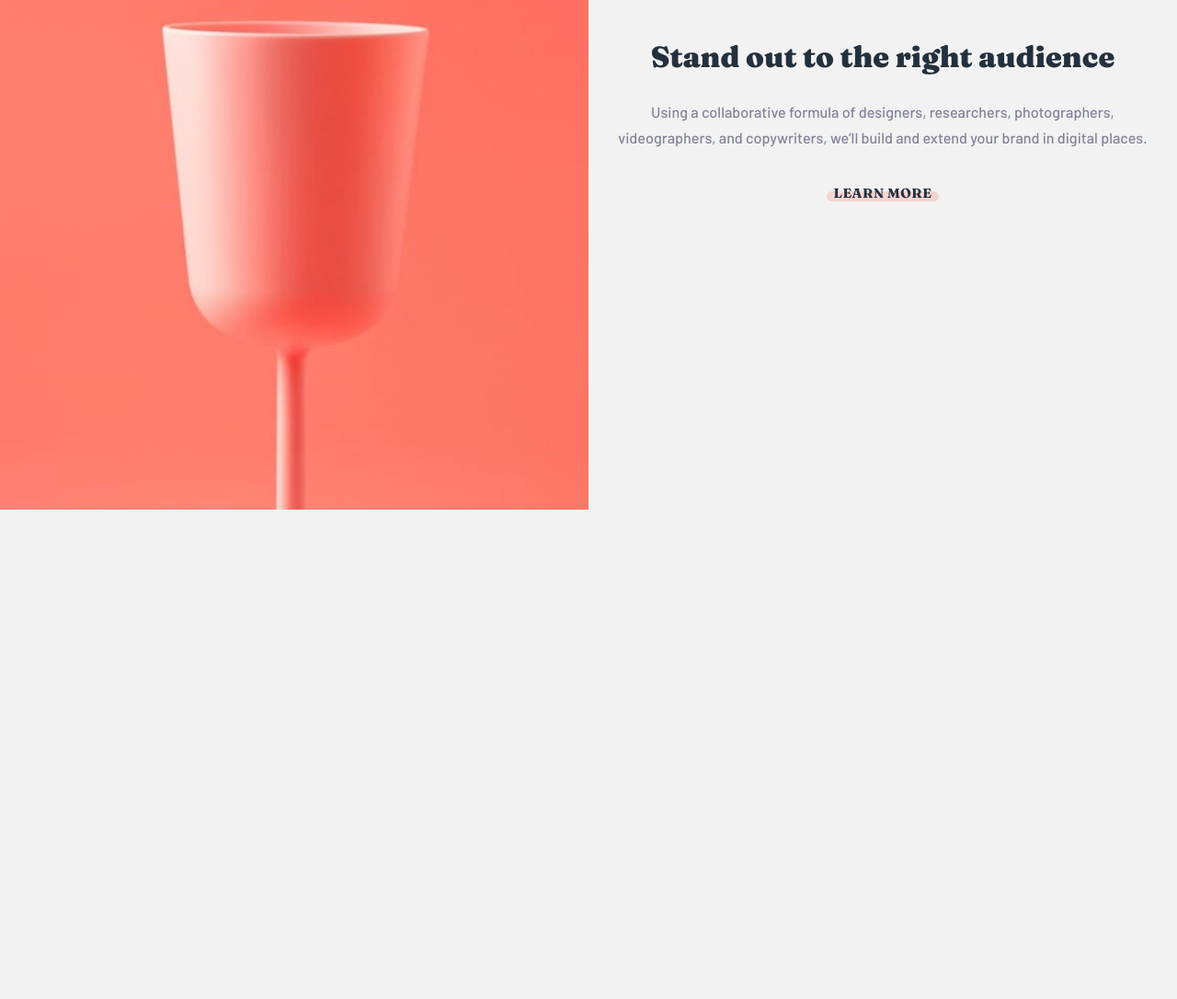
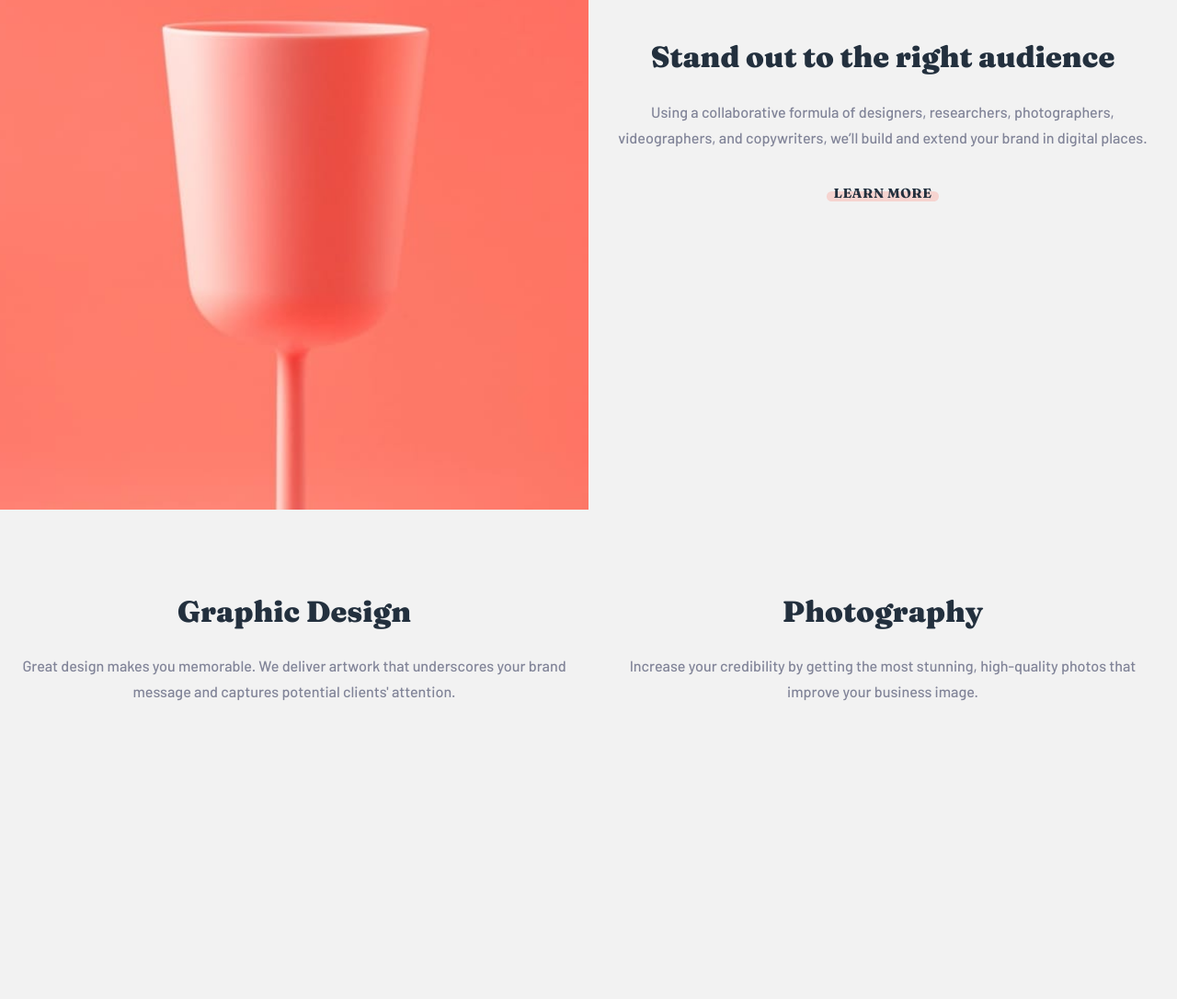
Before and after one commit to kiraGit67/sunnyside-agency-landing-page-main, a plain HTML site: page index.html in a window 1280 px wide. Shown: the part 1253-2339 px from the top of the page at 92% size. Before the commit the page ends 1807 px from the top, so only its background shows below. Drawn offline with Linux system fonts and the light colour scheme.

Commit message:
adds article element with two sections for graphic design and photography

```diff
--- a/index.html
+++ b/index.html
@@ -48,6 +48,18 @@
         <a class="article-link" href="#">Learn more</a>
       </section>
     </article>
+    <article class="two-columns graphic-design-photography">
+      <section class="article-text graphic-design padding-block-xlarge padding-inline-medium">
+        <h2>Graphic Design</h2>
+        <p>Great design makes you memorable. We deliver artwork that underscores your brand message and captures
+          potential clients' attention.</p>
+      </section>
+      <section class="article-text photography padding-block-xlarge padding-inline-medium">
+        <h2>Photography</h2>
+        <p>Increase your credibility by getting the most stunning, high-quality photos that improve your business image.
+        </p>
+      </section>
+    </article>
   </main>
 </body>
 
```
